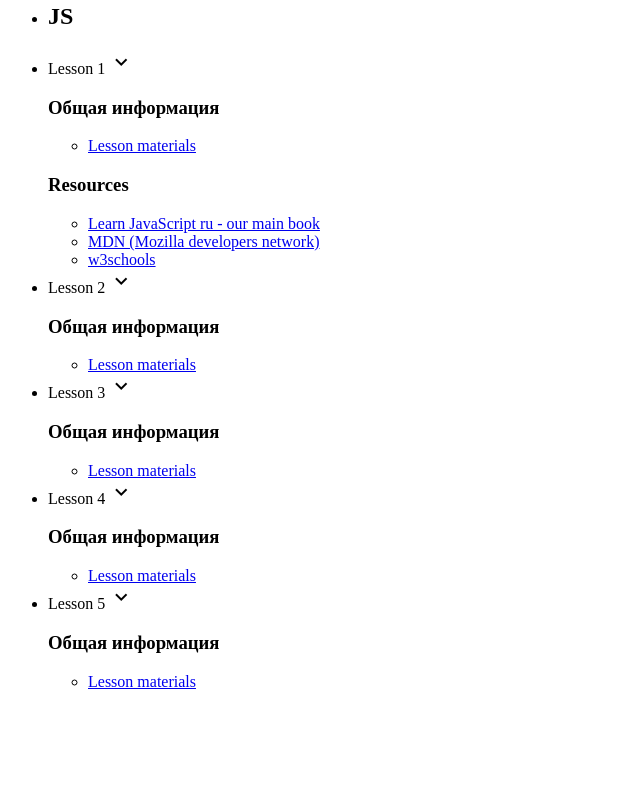
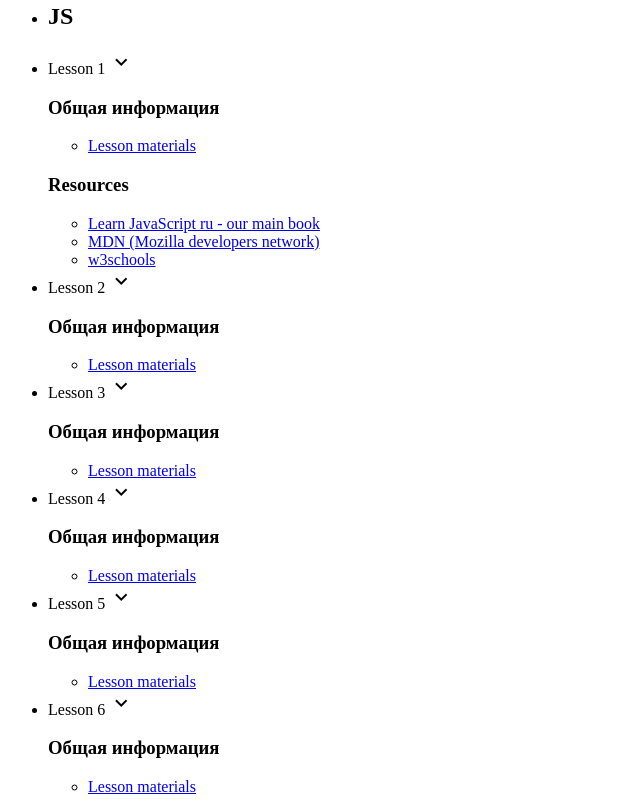
Before and after one commit to serhioses/FE19-1, a website: page index.html in a window 1280 px wide. Shown: the part 7927-8739 px from the top of the page, without its empty margins (0-640 px from the left). Before the commit the page ends 8634 px from the top, so only its background shows below. Drawn offline with Linux system fonts and the light colour scheme; files that its build step writes are made by us from their sources; files whose address does not match are found by name.

Commit message:
js lesson 6

```diff
--- a/index.html
+++ b/index.html
@@ -946,6 +946,17 @@
             </ul>
           </div>
         </li>
+        <li>
+          <div class="collapsible-header">Lesson 6 <i class="small material-icons">keyboard_arrow_down</i></div>
+          <div class="collapsible-body">
+            <h3>Общая информация</h3>
+            <ul class="collection">
+              <li class="collection-item">
+                <a href="javascript/lesson-6">Lesson materials</a>
+              </li>
+            </ul>
+          </div>
+        </li>
       </ul>
     </div>
 
```
Also changed, not shown: public/views/javascript/lesson-6/index.html (added, +13 -0 lines), public/views/javascript/lesson-6/js/script.js (added, +237 -0 lines).
